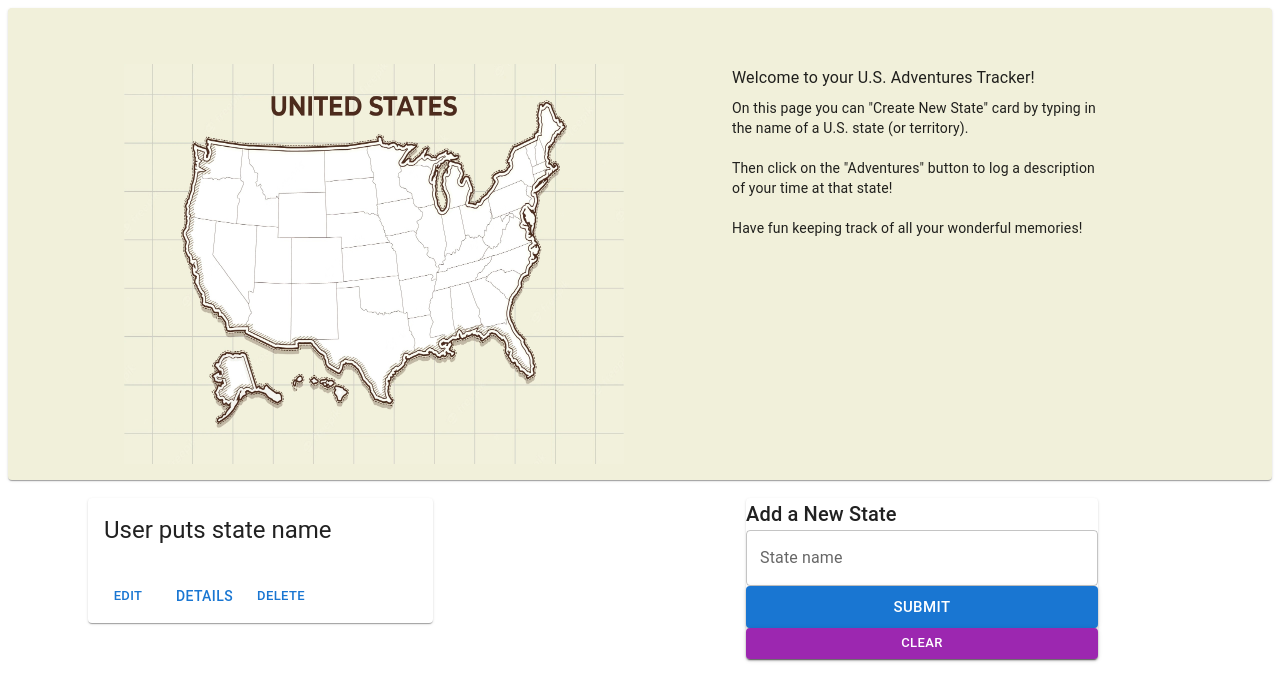
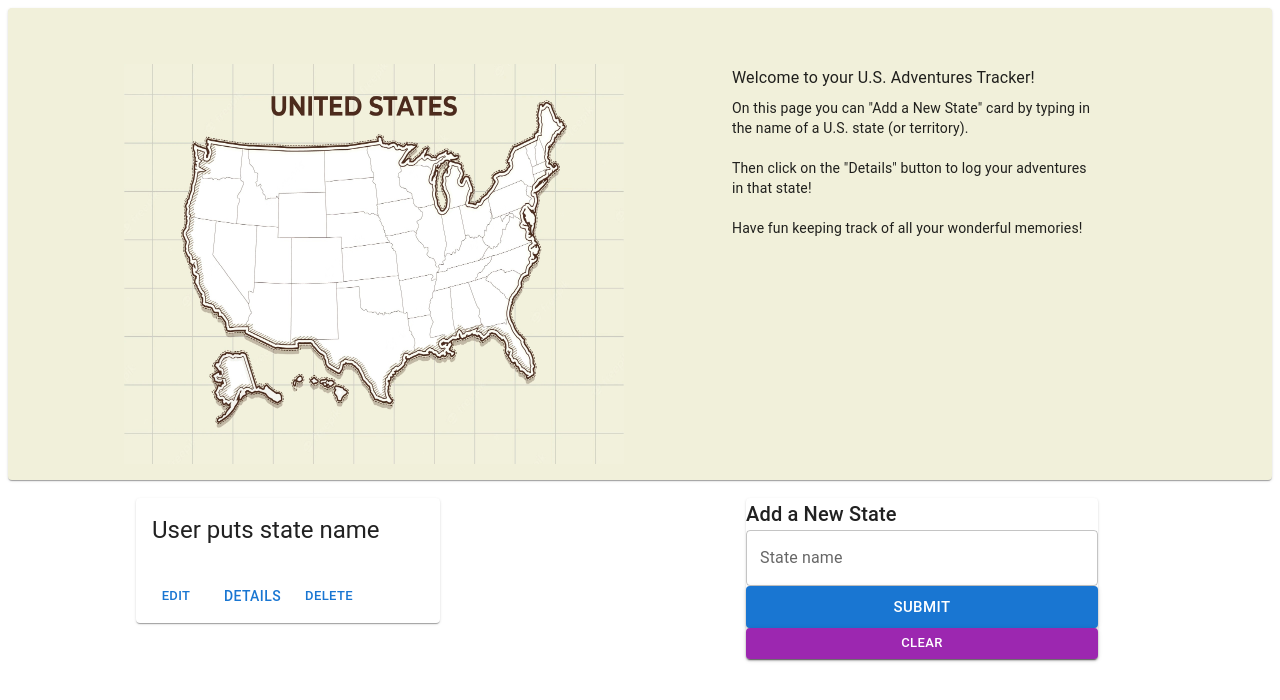
Before and after one commit to DVFon14/MERNapp, a React (Create React App) app in the folder client/: page /states in a window 1280 px wide. Shown: the top 700 px of the page. Built offline with nearby package versions, Linux system fonts and the light colour scheme.

Commit message:
some layout changes

```diff
--- a/client/package.json
+++ b/client/package.json
@@ -9,6 +9,8 @@
     "@testing-library/jest-dom": "^5.16.5",
     "@testing-library/react": "^13.4.0",
     "@testing-library/user-event": "^13.5.0",
+    "axios": "^1.2.6",
+    "moment": "^2.29.4",
     "react": "^18.2.0",
     "react-dom": "^18.2.0",
     "react-router-dom": "^6.7.0",
--- a/client/src/adventures/forms.js
+++ b/client/src/adventures/forms.js
@@ -1,3 +1,5 @@
+//============== React ==============//
+
 import React from "react";
 
 //============== Material UI ==============//
--- a/client/src/home/banner.js
+++ b/client/src/home/banner.js
@@ -50,11 +50,11 @@ function Banner() {
                   Welcome to your U.S. Adventures Tracker!
                 </Typography>
                 <Typography variant="body2" gutterBottom>
-                  On this page you can "Create New State" card by typing in <br/>
+                  On this page you can "Add a New State" card by typing in <br/>
                   the name of a U.S. state (or territory). <br/>
                   <br/>
-                  Then click on the  "Adventures" button to log a description <br/>
-                  of your time at that state! <br/>
+                  Then click on the  "Details" button to log your adventures <br/>
+                  in that state! <br/>
                   <br/>
                   Have fun keeping track of all your wonderful memories!
                 </Typography>
--- a/client/src/home/form.js
+++ b/client/src/home/form.js
@@ -15,13 +15,13 @@ import Grid from "@mui/material/Grid";
 import Card from "@mui/material/Card";
 import CardContent from "@mui/material/CardContent";
 import CardActions from "@mui/material/CardActions";
+import StatesList from "./statesList";
 
 //============== Code ==============//
 
 function Form() {
   return (
     <div>
-      {" "}
       <Container maxwidth="lg">
         <Grow in>
           <Container>
@@ -32,23 +32,9 @@ function Form() {
               alignItems="stretch"
               spacing={3}
             >
+
               <Grid item xs={12} sm={7}>
-                <Card sx={{ maxWidth: 345 }}>
-                  <CardContent>
-                    <Typography gutterBottom variant="h5" component="div">
-                      User puts state name
-                    </Typography>
-                  </CardContent>
-                  <CardActions>
-                    <Button size="small">Edit</Button>
-                    <Link to="/adventures">
-                      <Button type="details" className="btn btn-primary">
-                        DETAILS
-                      </Button>
-                    </Link>
-                    <Button size="small">Delete</Button>
-                  </CardActions>
-                </Card>
+                <StatesList />
               </Grid>
               <Grid item xs={12} sm={4}>
                 <Paper>
--- /dev/null
+++ b/client/src/home/statesList.js
@@ -0,0 +1,71 @@
+//============== React import ==============//
+
+import React from "react";
+import { Link } from "react-router-dom";
+
+//============== Material UI ==============//
+
+import TextField from "@mui/material/TextField";
+import Button from "@mui/material/Button";
+import Typography from "@mui/material/Typography";
+import Paper from "@mui/material/Paper";
+import Container from "@mui/material/Container";
+import Grow from "@mui/material/Grow";
+import Grid from "@mui/material/Grid";
+import Card from "@mui/material/Card";
+import CardContent from "@mui/material/CardContent";
+import CardActions from "@mui/material/CardActions";
+import axios from "axios";
+
+//============== Code ==============//
+
+function StatesList() {
+  //   async function StatesList(){ //defining function
+  //     //this is reaching out to the API and passing in the API URL
+  //     //The variable statePost is storing the info that comes back from the API URL
+  //     let statePost = await axios.post("http://localhost:3000/home")
+  //     console.log(statePost)
+  //     let statePostData= statePost.data
+  //     console.log("statePost data is: ", statePostData)
+  //   }
+
+  return (
+    <div>
+      <Container maxwidth="lg">
+        <Grow in>
+          <Container>
+            <Grid
+              //   direction="column-reverse"
+              container
+              justify="space-between"
+              alignItems="stretch"
+              spacing={3}
+            >
+              <Grid item xs={12} sm={7}>
+                <Card sx={{ maxWidth: 400 }}>
+                  <CardContent>
+                    <Typography gutterBottom variant="h5" component="div">
+                      User puts state name
+                    </Typography>
+                  </CardContent>
+                  <CardActions>
+                    <Button size="small">Edit</Button>
+                    <Link to="/adventures">
+                      <Button type="details" className="btn btn-primary">
+                        DETAILS
+                      </Button>
+                    </Link>
+                    <Button size="small">Delete</Button>
+                  </CardActions>
+                </Card>
+              </Grid>
+
+
+            </Grid>
+          </Container>
+        </Grow>
+      </Container>
+    </div>
+  );
+}
+export default StatesList;
```
Also changed, not shown: client/src/App.js (+9 -10 lines), client/src/adventures/adventures.js (+10 -1 lines), client/src/api/index.js (added, +7 -0 lines), client/src/home/states.js (+48 -10 lines), 1 other file (tests, documents, lock files or other folders).
